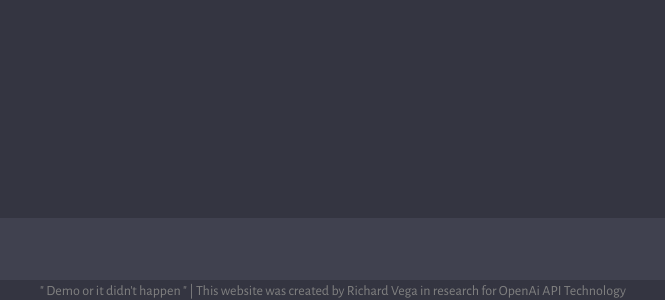
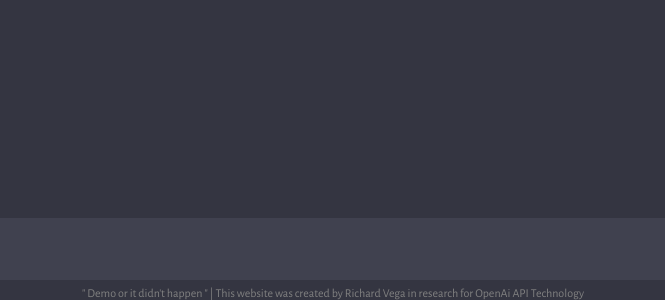
Before and after one commit to prosecutorph/bagamanocopenai, a website built with Vite: page client/index.html in a window 1280 px wide. Shown: the part 500-800 px from the top of the page, 307-972 px from the left. Built offline with nearby package versions, Linux system fonts and the light colour scheme.

Commit message:
Update style.css

```diff
--- a/client/style.css
+++ b/client/style.css
@@ -138,7 +138,7 @@ textarea {
 }
 footer {
   color: gray;
-  font-size: 14px;
+  font-size: 12px;
 }
 button {
   outline: 0;
```
